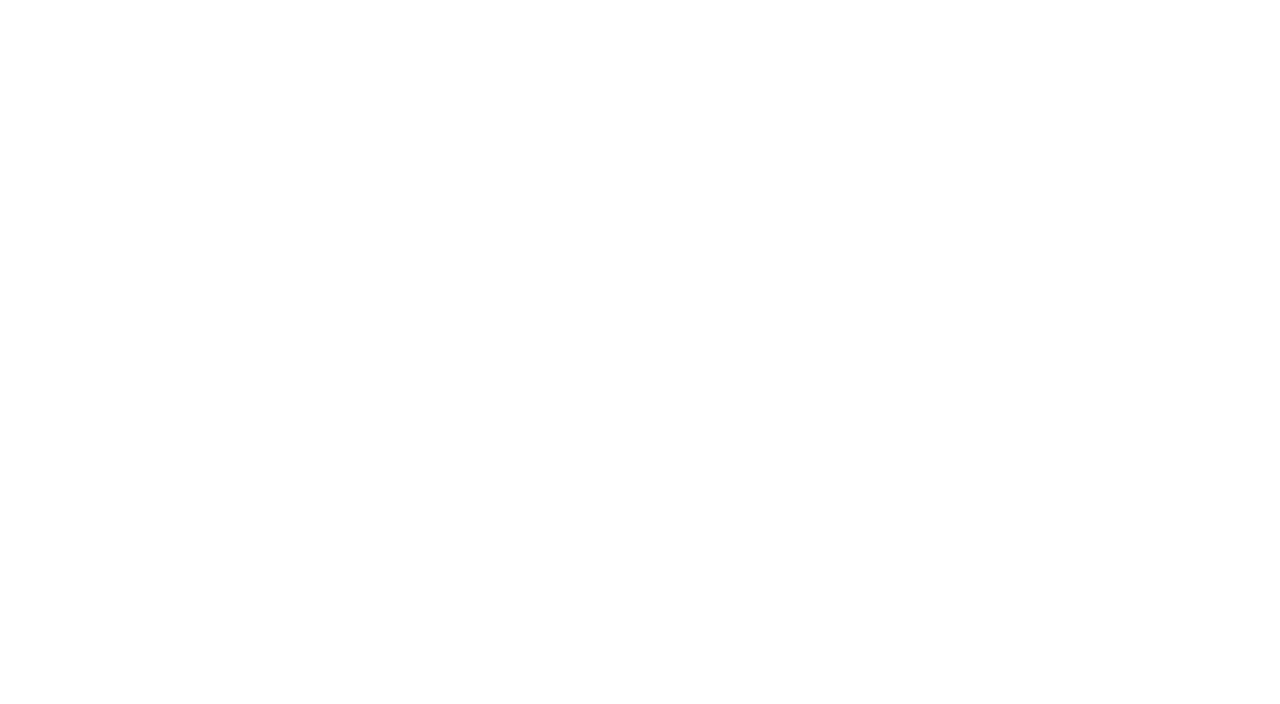
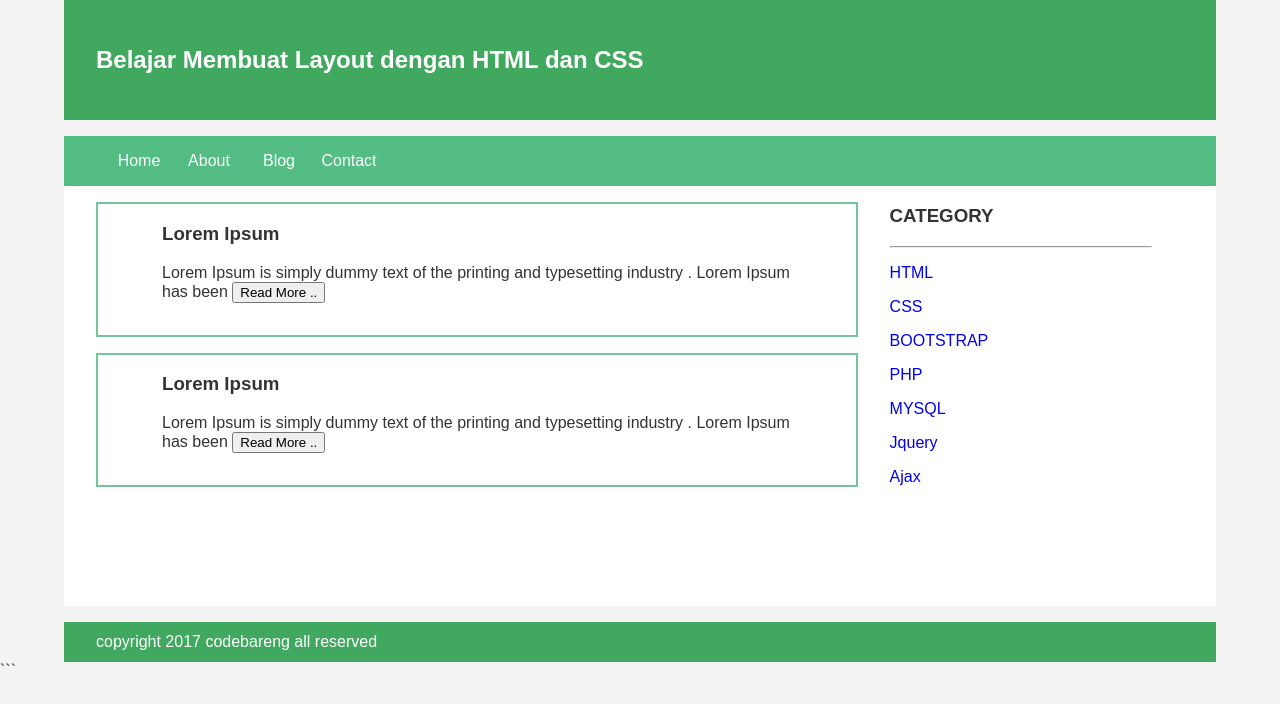
Before and after one commit to HaidarFico/PWEBC_MINGGU2_5025201185, a plain HTML site: page index.html in a window 1280 px wide. Drawn offline with Linux system fonts and the light colour scheme.

Commit message:
first working version

````diff
--- a/index.html
+++ b/index.html
@@ -1,12 +1,72 @@
-<!DOCTYPE html>
-<html lang="en">
-<head>
-    <meta charset="UTF-8">
-    <meta http-equiv="X-UA-Compatible" content="IE=edge">
-    <meta name="viewport" content="width=device-width, initial-scale=1.0">
-    <title>Tugas 2 PWEB</title>
-</head>
-<body>
+<html>
+ <head>
+  <title> Belajar Membuat Layout dengan HTML dan CSS </title>
+  <link rel = "stylesheet" href = "styles.css"/>
+ </head>
+ <body>
+  <div class = " header ">
+    <div class = " jarak ">
+     <h2> Belajar Membuat Layout dengan HTML dan CSS </h2>
+   </div>
+  </div>
+  <div class = " menu ">
+    <ul>
+     <li> <a href="#"> Home </a>
+    </li>
 
-</body>
-</html>
+     <li> <a href="#"> About </a>
+    </li>
+
+     <li> <a href="#"> Blog </a> </li>
+     <li> <a href="#"> Contact </a> </li>
+    </ul>
+  </div>
+  <div class = " content ">
+    <div class = " jarak ">
+     <!-- kiri -->
+     <div class = " kiri ">
+      <!-- blog -->
+      <div class = " border ">
+        <div class = " jarak ">
+         <h3> Lorem Ipsum </h3>
+         <p> Lorem Ipsum is simply dummy text of the printing and typesetting industry . Lorem Ipsum has been
+         <button class = " btn "> Read More .. </button>
+         </div>
+        </div>
+        <!--end blog-->
+        <!--blog-->
+        <div class = " border ">
+         <div class = " jarak ">
+          <h3> Lorem Ipsum </h3>
+          <p> Lorem Ipsum is simply dummy text of the printing and typesetting industry . Lorem Ipsum has been
+          <button class = " btn " > Read More .. </button>
+         </div>
+        </div>
+        <!--end blog-->
+        </div>
+        <!--kiri-->
+        <!--kanan-->
+        <div class = " kanan ">
+        <div class = " jarak ">
+         <h3> CATEGORY </h3>
+         <hr/>
+         <p> <a href="#" class="undecor"> HTML </a> </p>
+         <p> <a href="#" class="undecor"> CSS </a> </p>
+         <p> <a href="#" class="undecor"> BOOTSTRAP </a> </p>
+         <p> <a href="#" class="undecor"> PHP </a> </p>
+         <p> <a href="#" class="undecor"> MYSQL </a> </p>
+         <p> <a href="#" class="undecor"> Jquery </a> </p>
+         <p> <a href="#" class="undecor"> Ajax </a> </p>
+         </div>
+        </div>
+        <!--kanan-->
+        </div>
+        </div>
+        <div class = " footer ">
+        <div class =" jarak ">
+          <p> copyright 2017 codebareng all reserved </p>
+          </div>
+          </div>
+          </body>
+          </html>
+```
--- a/styles.css
+++ b/styles.css
@@ -0,0 +1,86 @@
+body{
+    background: #f3f3f3;
+    color:#333;
+    width: 100%;
+    font-family:sans-serif;
+    margin:0 auto;
+    }
+    .header{
+    width: 90%;
+    margin: auto;
+    height: 120px;
+    line-height:120px;
+    Background:#41A85F;
+    color:#fff;
+    }
+
+    .content{
+    width:90%;
+    margin:auto;
+    height: 420px;
+    padding: 0.1px;
+    background: #fff;
+    color:#333;
+    }
+    .kiri{
+    width: 70%;
+    float: left;
+    margin: auto;
+    background:#fff;
+    height: 420px;
+    }
+    .kanan{
+    width:30%;
+    float:left;
+    margin: auto;
+    background:#fff;
+    height: 420px;
+    }
+
+    .border{
+    border: 2px solid #74C599;
+    margin-top:1pc;
+    padding-bottom:1pc;
+    padding-left:2pc;
+    padding-right:2pc;
+    }
+
+    .undecor{
+    text-decoration:none;
+    }
+    .footer{
+    width: 90%;
+    margin: auto;
+    height: 40px;
+    line-height:40px;
+    background: #41A85F;
+    color:#fff;
+    }
+    .menu{
+    background-color:#53bd84;
+    height: 50px;
+    line-height:50px;
+    position:relative;
+    width:90%;
+    margin:0 auto;
+    padding:0 auto;
+    }
+
+    .jarak{
+    padding: 0 2pc;
+    }
+    .menu ul {
+    list-style:none;
+    }
+    .menu ul li a {
+    float: left;
+    width: 70px;
+    display: block;
+    text-align:center;
+    color: #FFF;
+    text-decoration:none;
+    }
+    .menu ul li a:hover {
+    background-color:#74C599;
+    display: block;
+    }
````
Also changed, not shown: index.js (deleted).
